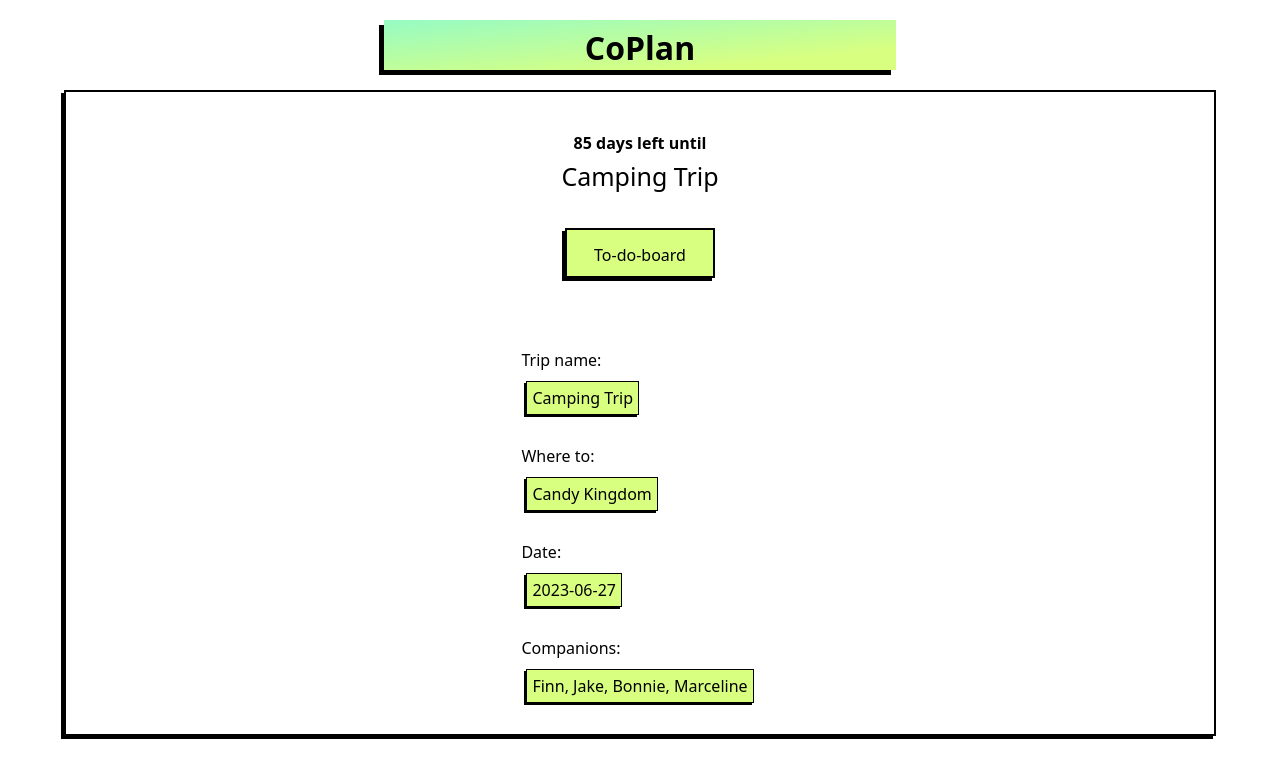
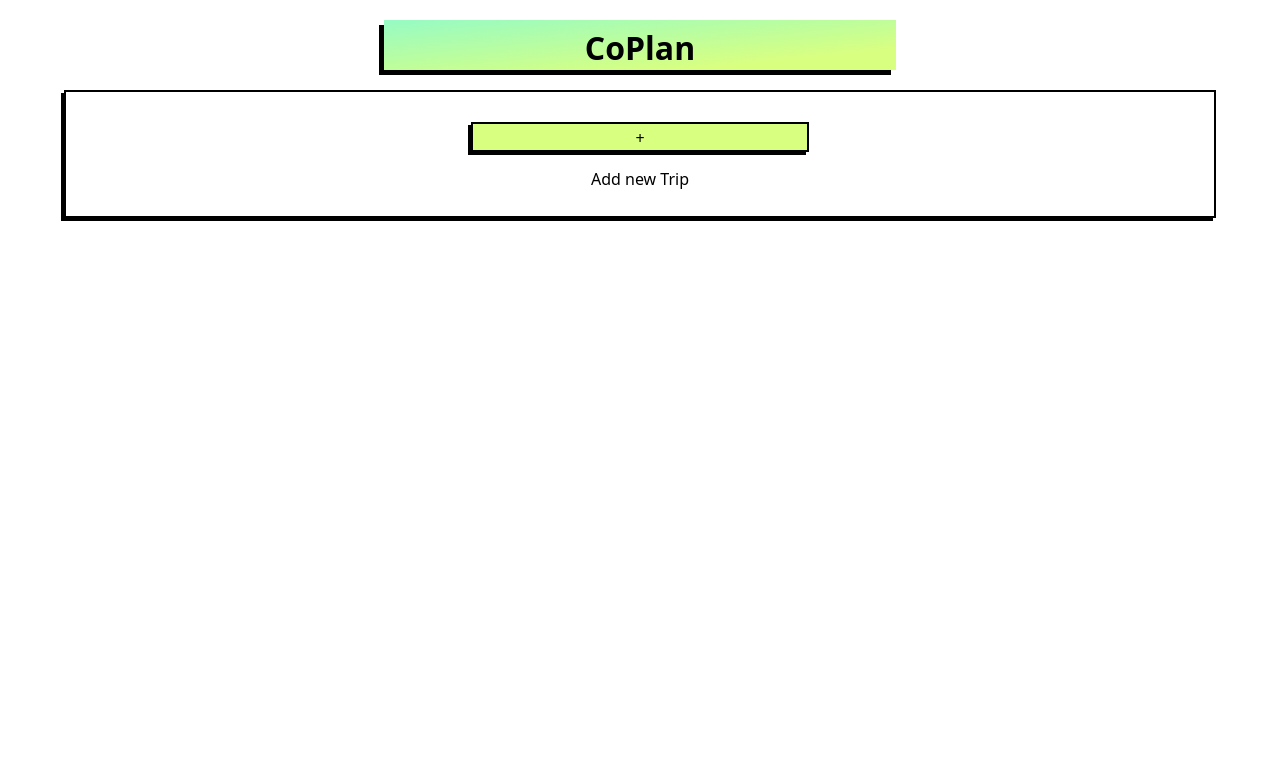
Before and after one commit to supernova-97/Capstone-Project, a Next.js app: page / in a window 1280 px wide. Shown: the top 778 px of the page. Built offline with nearby package versions, Linux system fonts and the light colour scheme.

Commit message:
removed dummy date

```diff
--- a/pages/_app.js
+++ b/pages/_app.js
@@ -6,10 +6,10 @@ import { uid } from "uid";
 export default function App({ Component, pageProps }) {
   const [toDos, setToDos] = useState([]);
   const [tripData, setTripData] = useState({
-    name: "Camping Trip",
-    where: "Candy Kingdom",
-    when: "2023-06-27",
-    who: ["Finn", "Jake", "Bonnie", "Marceline"],
+    name: "",
+    where: "",
+    when: "",
+    who: [],
   });
 
   const [selectedFriend, setSelectedFriend] = useState("Me");
```
